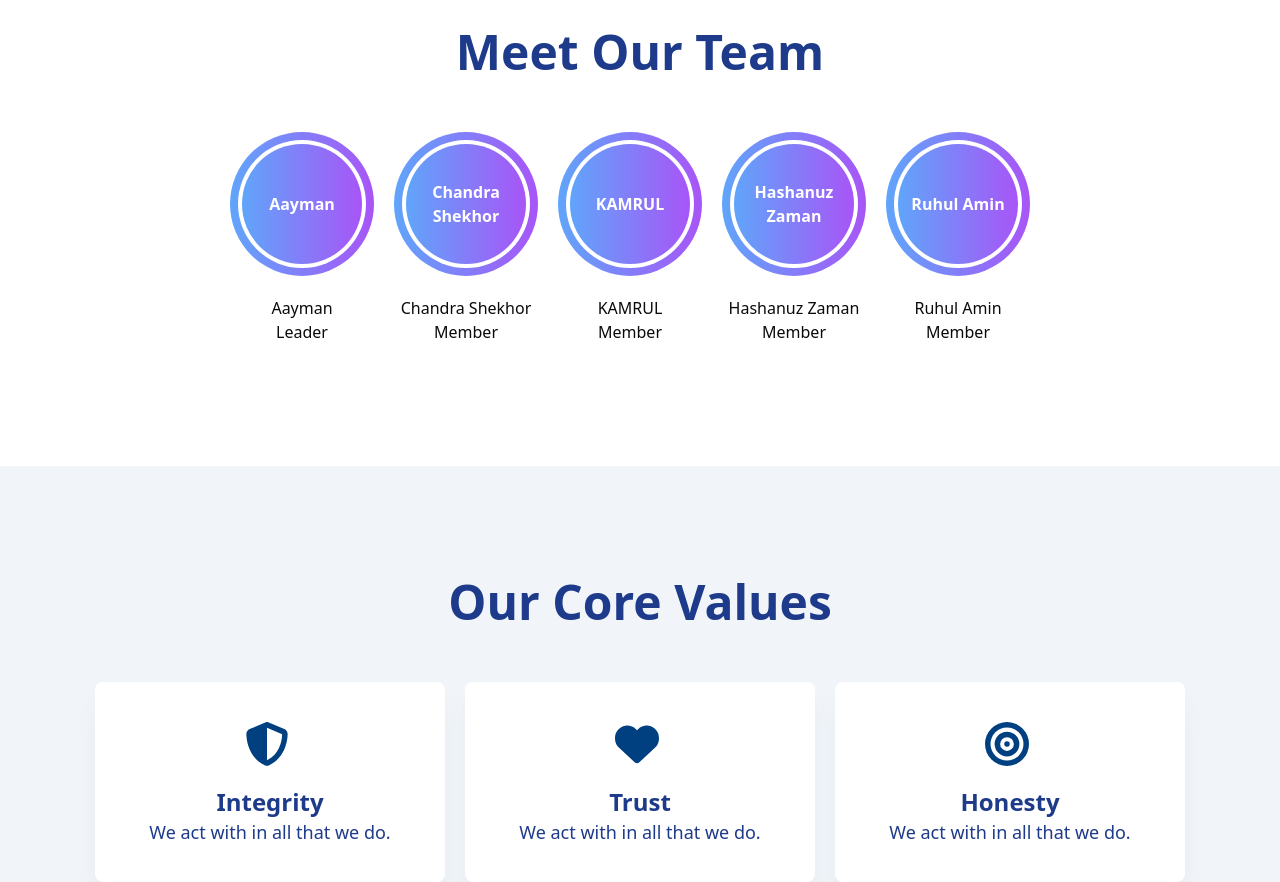
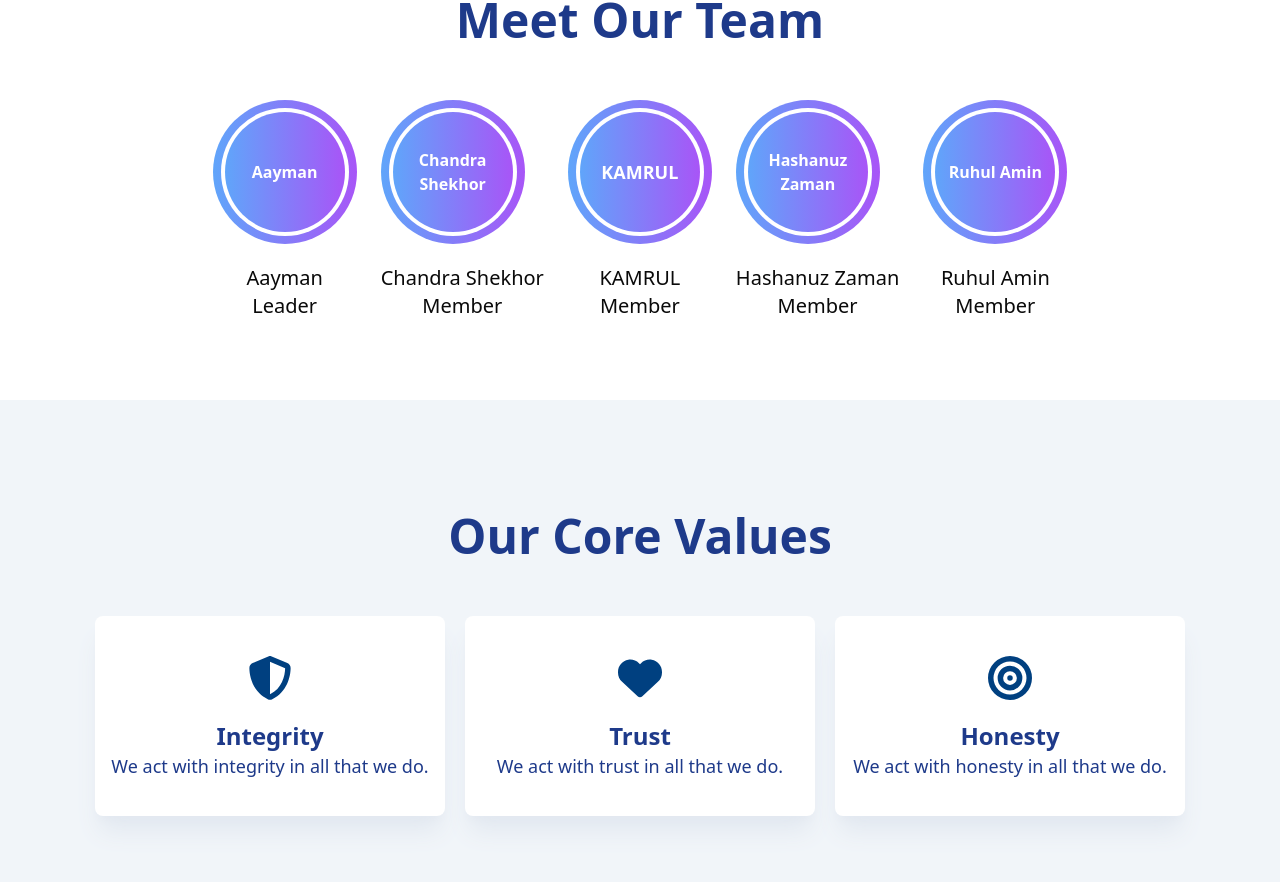
Before and after one commit to aayman01/lama-heaven, a Next.js app: page /about in a window 1280 px wide. Shown: the part 984-1866 px from the top of the page. Built offline with nearby package versions, Linux system fonts and the light colour scheme; no server answers.

Commit message:
add Email sending

```diff
--- a/package.json
+++ b/package.json
@@ -15,6 +15,7 @@
     "axios": "^1.7.8",
     "bcrypt": "^5.1.1",
     "bcryptjs": "^2.4.3",
+    "body-parser": "^1.20.3",
     "class-variance-authority": "^0.7.1",
     "clsx": "^2.1.1",
     "cors": "^2.8.5",
@@ -32,6 +33,7 @@
     "react": "^18.3.1",
     "react-dom": "^18.3.1",
     "react-icons": "^5.3.0",
+    "sweetalert2": "^11.14.5",
     "tailwind-merge": "^2.5.5",
     "tailwindcss-animate": "^1.0.7"
   },
--- a/src/app/about/page.js
+++ b/src/app/about/page.js
@@ -28,120 +28,128 @@ const about = () => {
                 </div>
 
             </div>
-            <div className="text-center w-full h-[350px] bg-slate-100 pt-28">
+            <div className="text-center w-full h-[350px] bg-slate-100  pt-12 lg:pt-28">
                 <h1 className="text-5xl text-blue-900 font-bold">Our Vision</h1>
                 <p className="text-2xl font-normal pt-5 text-neutral-600">To become the leading car rental company known for quality, innovation, and <br /> commitment to our customers and community.</p>
             </div>
 
-            <div className="text-center w-full h-[550px] bg-white pt-28">
-                <h1 className="text-5xl text-blue-900  font-bold">Meet Our Team</h1>
-                <div className="flex justify-center items-center pt-14 ">
-                    <div className="mr-5">
-                        <div className="w-36  h-36 rounded-full bg-gradient-to-r from-blue-400 to-purple-500 flex items-center justify-center">
-                            <div className="w-32 h-32 rounded-full bg-white flex items-center justify-center">
-                                <div className="w-[120px] h-[120px] rounded-full bg-gradient-to-r from-blue-400 to-purple-500 flex items-center justify-center text-white font-bold">
+            <div className="text-center w-full h-auto bg-white pt-20 pb-20">
+                <h1 className="text-4xl lg:text-5xl text-blue-900 font-bold">Meet Our Team</h1>
+                <div className="flex flex-wrap justify-center items-center gap-6 pt-14">
+                    <div className="text-center">
+                        <div className="w-24 h-24 sm:w-28 sm:h-28 lg:w-36 lg:h-36 rounded-full bg-gradient-to-r from-blue-400 to-purple-500 flex items-center justify-center">
+                            <div className="w-22 h-22 sm:w-20 sm:h-20 lg:w-32 lg:h-32 rounded-full bg-white flex items-center justify-center">
+                                <div className="w-[80px] h-[80px] sm:w-[100px] sm:h-[100px] lg:w-[120px] lg:h-[120px] rounded-full bg-gradient-to-r from-blue-400 to-purple-500 flex items-center justify-center text-white font-bold">
                                     Aayman
                                 </div>
                             </div>
                         </div>
-                        <h1 className="mt-5">Aayman</h1>
-                        <h1>Leader</h1>
+                        <h1 className="mt-5 text-sm lg:text-xl">Aayman</h1>
+                        <h1 className="text-sm lg:text-xl">Leader</h1>
                     </div>
-                    <div className="mr-5">
-                        <div className="w-36  h-36 rounded-full bg-gradient-to-r from-blue-400 to-purple-500 flex items-center justify-center">
-                            <div className="w-32 h-32 rounded-full bg-white flex items-center justify-center">
-                                <div className="w-[120px] h-[120px] rounded-full bg-gradient-to-r from-blue-400 to-purple-500 flex items-center justify-center text-white font-bold">
+
+                    <div className="text-center">
+                        <div className="w-24 h-24 sm:w-28 sm:h-28 lg:w-36 lg:h-36 rounded-full bg-gradient-to-r from-blue-400 to-purple-500 flex items-center justify-center">
+                            <div className="w-22 h-22 sm:w-20 sm:h-20 lg:w-32 lg:h-32 rounded-full bg-white flex items-center justify-center">
+                                <div className="w-[80px] h-[80px] sm:w-[100px] sm:h-[100px] lg:w-[120px] lg:h-[120px] rounded-full bg-gradient-to-r from-blue-400 to-purple-500 flex items-center justify-center text-white font-bold">
                                     Chandra Shekhor
                                 </div>
                             </div>
                         </div>
-                        <h1 className="mt-5">Chandra Shekhor</h1>
-                        <h1>Member</h1>
+                        <h1 className="mt-5 text-sm lg:text-xl">Chandra Shekhor</h1>
+                        <h1 className="text-sm lg:text-xl">Member</h1>
                     </div>
-                    <div className="mr-5">
-                        <div className="w-36  h-36 rounded-full bg-gradient-to-r from-blue-400 to-purple-500 flex items-center justify-center">
-                            <div className="w-32 h-32 rounded-full bg-white flex items-center justify-center">
-                                <div className="w-[120px] h-[120px] rounded-full bg-gradient-to-r from-blue-400 to-purple-500 flex items-center justify-center text-white font-bold">
+
+                    <div className="text-center">
+                        <div className="w-24 h-24 sm:w-28 sm:h-28 lg:w-36 lg:h-36 rounded-full bg-gradient-to-r from-blue-400 to-purple-500 flex items-center justify-center">
+                            <div className="w-22 h-22 sm:w-20 sm:h-20 lg:w-32 lg:h-32 rounded-full bg-white flex items-center justify-center">
+                                <div className="w-[80px] h-[80px] sm:w-[100px] sm:h-[100px] lg:w-[120px] lg:h-[120px] rounded-full bg-gradient-to-r from-blue-400 to-purple-500 flex items-center justify-center text-white font-bold text-xs sm:text-sm lg:text-lg">
                                     KAMRUL
                                 </div>
                             </div>
                         </div>
-                        <h1 className="mt-5">KAMRUL</h1>
-                        <h1>Member</h1>
+                        <h1 className="mt-5 text-sm lg:text-xl">KAMRUL</h1>
+                        <h1 className="text-sm lg:text-xl">Member</h1>
                     </div>
-                    <div className="mr-5">
-                        <div className="w-36  h-36 rounded-full bg-gradient-to-r from-blue-400 to-purple-500 flex items-center justify-center">
-                            <div className="w-32 h-32 rounded-full bg-white flex items-center justify-center">
-                                <div className="w-[120px] h-[120px] rounded-full bg-gradient-to-r from-blue-400 to-purple-500 flex items-center justify-center text-white font-bold">
+
+                    <div className="text-center">
+                        <div className="w-24 h-24 sm:w-28 sm:h-28 lg:w-36 lg:h-36 rounded-full bg-gradient-to-r from-blue-400 to-purple-500 flex items-center justify-center">
+                            <div className="w-22 h-22 sm:w-20 sm:h-20 lg:w-32 lg:h-32 rounded-full bg-white flex items-center justify-center">
+                                <div className="w-[80px] h-[80px] sm:w-[100px] sm:h-[100px] lg:w-[120px] lg:h-[120px] rounded-full bg-gradient-to-r from-blue-400 to-purple-500 flex items-center justify-center text-white font-bold">
                                     Hashanuz Zaman
                                 </div>
                             </div>
                         </div>
-                        <h1 className="mt-5">Hashanuz Zaman</h1>
-                        <h1>Member</h1>
+                        <h1 className="mt-5 text-sm lg:text-xl">Hashanuz Zaman</h1>
+                        <h1 className="text-sm lg:text-xl">Member</h1>
                     </div>
-                    <div className="mr-5">
-                        <div className="w-36  h-36 rounded-full bg-gradient-to-r from-blue-400 to-purple-500 flex items-center justify-center">
-                            <div className="w-32 h-32 rounded-full bg-white flex items-center justify-center">
-                                <div className="w-[120px] h-[120px] rounded-full bg-gradient-to-r from-blue-400 to-purple-500 flex items-center justify-center text-white font-bold">
+
+                    <div className="text-center">
+                        <div className="w-24 h-24 sm:w-28 sm:h-28 lg:w-36 lg:h-36 rounded-full bg-gradient-to-r from-blue-400 to-purple-500 flex items-center justify-center">
+                            <div className="w-22 h-22 sm:w-20 sm:h-20 lg:w-32 lg:h-32 rounded-full bg-white flex items-center justify-center">
+                                <div className="w-[80px] h-[80px] sm:w-[100px] sm:h-[100px] lg:w-[120px] lg:h-[120px] rounded-full bg-gradient-to-r from-blue-400 to-purple-500 flex items-center justify-center text-white font-bold">
                                     Ruhul Amin
                                 </div>
                             </div>
                         </div>
-                        <h1 className="mt-5">Ruhul Amin</h1>
-                        <h1>Member</h1>
+                        <h1 className="mt-5 text-sm lg:text-xl">Ruhul Amin</h1>
+                        <h1 className="text-sm lg:text-xl">Member</h1>
                     </div>
                 </div>
             </div>
 
 
-            <div className="text-center w-full h-[550px] bg-slate-100 pt-28">
-                <h1 className="text-5xl text-blue-900  font-bold">Our Core Values</h1>
-                <div className="flex justify-center pt-14">
-                    <div className="w-[350px] mr-5 h-[200px] text-blue-900 bg-white shadow-xl rounded-lg shadow-slate-200">
-                        <div className="w-11 h-11 ml-[150px] mt-10 ">
-                            <svg xmlns="http://www.w3.org/2000/svg"
-                                viewBox="0 0 512 512"
-                            ><path fill="#004080"
-                                d="M256 0c4.6 0 9.2 1 13.4 2.9L457.7 82.8c22 9.3 38.4 31 38.3 57.2c-.5 99.2-41.3 280.7-213.6 363.2c-16.7 8-36.1 8-52.8 0C57.3 420.7 16.5 239.2 16 140c-.1-26.2 16.3-47.9 38.3-57.2L242.7 2.9C246.8 1 251.4 0 256 0zm0 66.8l0 378.1C394 378 431.1 230.1 432 141.4L256 66.8s0 0 0 0z" />
+
+            <div className="text-center w-full h-auto lg:h-[550px] bg-slate-100 pt-28">
+                <h1 className="text-4xl lg:text-5xl text-blue-900 font-bold">Our Core Values</h1>
+                <div className="flex flex-col lg:flex-row justify-center pb-20 lg:pb-0 items-center pt-14 gap-6 lg:gap-5">
+                    <div className="w-[300px] lg:w-[350px] h-[200px] text-blue-900 bg-white shadow-xl rounded-lg shadow-slate-200 flex flex-col items-center">
+                        <div className="w-11 h-11 mt-6 lg:mt-10">
+                            <svg xmlns="http://www.w3.org/2000/svg" viewBox="0 0 512 512">
+                                <path fill="#004080" d="M256 0c4.6 0 9.2 1 13.4 2.9L457.7 82.8c22 9.3 38.4 31 38.3 57.2c-.5 99.2-41.3 280.7-213.6 363.2c-16.7 8-36.1 8-52.8 0C57.3 420.7 16.5 239.2 16 140c-.1-26.2 16.3-47.9 38.3-57.2L242.7 2.9C246.8 1 251.4 0 256 0zm0 66.8l0 378.1C394 378 431.1 230.1 432 141.4L256 66.8s0 0 0 0z" />
                             </svg>
                         </div>
-                        <h1 className="pt-5 text-2xl font-semibold">Integrity</h1>
-                        <p className="text-lg">We act with  in all that we do.</p>
+                        <h1 className="pt-4 lg:pt-5 text-2xl font-semibold">Integrity</h1>
+                        <p className="text-lg text-center px-4">We act with integrity in all that we do.</p>
                     </div>
-                    <div className="w-[350px] mr-5 h-[200px] text-blue-900 bg-white shadow-xl rounded-lg shadow-slate-200">
-                        <div className="w-11 h-11 ml-[150px] mt-10 ">
-                            <svg xmlns="http://www.w3.org/2000/svg" viewBox="0 0 512 512"><path fill="#004080" d="M47.6 300.4L228.3 469.1c7.5 7 17.4 10.9 27.7 10.9s20.2-3.9 27.7-10.9L464.4 300.4c30.4-28.3 47.6-68 47.6-109.5v-5.8c0-69.9-50.5-129.5-119.4-141C347 36.5 300.6 51.4 268 84L256 96 244 84c-32.6-32.6-79-47.5-124.6-39.9C50.5 55.6 0 115.2 0 185.1v5.8c0 41.5 17.2 81.2 47.6 109.5z" /></svg>
+                    <div className="w-[300px] lg:w-[350px] h-[200px] text-blue-900 bg-white shadow-xl rounded-lg shadow-slate-200 flex flex-col items-center">
+                        <div className="w-11 h-11 mt-6 lg:mt-10">
+                            <svg xmlns="http://www.w3.org/2000/svg" viewBox="0 0 512 512">
+                                <path fill="#004080" d="M47.6 300.4L228.3 469.1c7.5 7 17.4 10.9 27.7 10.9s20.2-3.9 27.7-10.9L464.4 300.4c30.4-28.3 47.6-68 47.6-109.5v-5.8c0-69.9-50.5-129.5-119.4-141C347 36.5 300.6 51.4 268 84L256 96 244 84c-32.6-32.6-79-47.5-124.6-39.9C50.5 55.6 0 115.2 0 185.1v5.8c0 41.5 17.2 81.2 47.6 109.5z" />
+                            </svg>
                         </div>
-                        <h1 className="pt-5 text-2xl font-semibold">Trust</h1>
-                        <p className="text-lg">We act with  in all that we do.</p>
+                        <h1 className="pt-4 lg:pt-5 text-2xl font-semibold">Trust</h1>
+                        <p className="text-lg text-center px-4">We act with trust in all that we do.</p>
                     </div>
-                    <div className="w-[350px] h-[200px] text-blue-900 bg-white shadow-xl rounded-lg shadow-slate-200">
-                        <div className="w-11 h-11 ml-[150px] mt-10 ">
-                            <svg xmlns="http://www.w3.org/2000/svg" viewBox="0 0 512 512"><path fill="#004080" d="M448 256A192 192 0 1 0 64 256a192 192 0 1 0 384 0zM0 256a256 256 0 1 1 512 0A256 256 0 1 1 0 256zm256 80a80 80 0 1 0 0-160 80 80 0 1 0 0 160zm0-224a144 144 0 1 1 0 288 144 144 0 1 1 0-288zM224 256a32 32 0 1 1 64 0 32 32 0 1 1 -64 0z" /></svg>
+                    <div className="w-[300px] lg:w-[350px] h-[200px] text-blue-900 bg-white shadow-xl rounded-lg shadow-slate-200 flex flex-col items-center">
+                        <div className="w-11 h-11 mt-6 lg:mt-10">
+                            <svg xmlns="http://www.w3.org/2000/svg" viewBox="0 0 512 512">
+                                <path fill="#004080" d="M448 256A192 192 0 1 0 64 256a192 192 0 1 0 384 0zM0 256a256 256 0 1 1 512 0A256 256 0 1 1 0 256zm256 80a80 80 0 1 0 0-160 80 80 0 1 0 0 160zm0-224a144 144 0 1 1 0 288 144 144 0 1 1 0-288zM224 256a32 32 0 1 1 64 0 32 32 0 1 1 -64 0z" />
+                            </svg>
                         </div>
-                        <h1 className="pt-5 text-2xl font-semibold">Honesty</h1>
-                        <p className="text-lg">We act with  in all that we do.</p>
+                        <h1 className="pt-4 lg:pt-5 text-2xl font-semibold">Honesty</h1>
+                        <p className="text-lg text-center px-4">We act with honesty in all that we do.</p>
                     </div>
                 </div>
             </div>
 
-            <div className="text-center w-full h-[400px] bg-gradient-to-r from-indigo-500 from-10% via-sky-500 via-30% to-emerald-500 to-90%">
-                <div className="w-16 h-16 ml-[725px] pt-16 ">
+
+            <div className="text-center w-full h-[430px] lg:h-[400px] bg-gradient-to-r from-indigo-500 from-10% via-sky-500 via-30% to-emerald-500 to-90%">
+                <div className="w-16 h-16 ml-[150px] lg:ml-[725px] pt-5 lg:pt-16 ">
                     <svg xmlns="http://www.w3.org/2000/svg" viewBox="0 0 448 512"><path fill="#c0c0c0" d="M96 0C43 0 0 43 0 96L0 416c0 53 43 96 96 96l288 0 32 0c17.7 0 32-14.3 32-32s-14.3-32-32-32l0-64c17.7 0 32-14.3 32-32l0-320c0-17.7-14.3-32-32-32L384 0 96 0zm0 384l256 0 0 64L96 448c-17.7 0-32-14.3-32-32s14.3-32 32-32zm32-240c0-8.8 7.2-16 16-16l192 0c8.8 0 16 7.2 16 16s-7.2 16-16 16l-192 0c-8.8 0-16-7.2-16-16zm16 48l192 0c8.8 0 16 7.2 16 16s-7.2 16-16 16l-192 0c-8.8 0-16-7.2-16-16s7.2-16 16-16z" /></svg>
                 </div>
-                <h1 className="text-5xl pt-24 text-white font-bold">Our Story</h1>
+                <h1 className="text-5xl pt-10 lg:pt-24 text-white font-bold">Our Story</h1>
                 <p className="text-2xl font-normal pt-5 text-white">Founded in 2024, UrbanDrive has quickly grown
                     to become a trusted name in <br /> car rentals, known for our dedication to customer service and high-quality <br /> vehicles.</p>
             </div>
 
             <div className="text-center w-full h-[350px] bg-slate-100 pt-28">
                 <h1 className="text-5xl text-blue-900 font-bold">Get in Touch</h1>
-                <p className="text-2xl font-normal pt-5 text-neutral-600">Have questions? Reach out to us at .</p>
+                <p className="text-xl lg:text-2xl font-normal pt-5 text-neutral-600">Have questions? Reach out to us at .</p>
                 <button className="px-4 py-2 mt-7 w-32 h-16 bg-yellow-500 text-white font-bold rounded-lg shadow hover:bg-yellow-600 focus:outline-none focus:ring-2 focus:ring-yellow-400">
                     <div className="flex">
                         <div className="w-7 h-7 mr-3 ml-2  ">
-                        <svg xmlns="http://www.w3.org/2000/svg" viewBox="0 0 512 512"><path fill="#ffffff" d="M48 64C21.5 64 0 85.5 0 112c0 15.1 7.1 29.3 19.2 38.4L236.8 313.6c11.4 8.5 27 8.5 38.4 0L492.8 150.4c12.1-9.1 19.2-23.3 19.2-38.4c0-26.5-21.5-48-48-48L48 64zM0 176L0 384c0 35.3 28.7 64 64 64l384 0c35.3 0 64-28.7 64-64l0-208L294.4 339.2c-22.8 17.1-54 17.1-76.8 0L0 176z"/></svg>
+                            <svg xmlns="http://www.w3.org/2000/svg" viewBox="0 0 512 512"><path fill="#ffffff" d="M48 64C21.5 64 0 85.5 0 112c0 15.1 7.1 29.3 19.2 38.4L236.8 313.6c11.4 8.5 27 8.5 38.4 0L492.8 150.4c12.1-9.1 19.2-23.3 19.2-38.4c0-26.5-21.5-48-48-48L48 64zM0 176L0 384c0 35.3 28.7 64 64 64l384 0c35.3 0 64-28.7 64-64l0-208L294.4 339.2c-22.8 17.1-54 17.1-76.8 0L0 176z" /></svg>
                         </div>
                         <div>
                             <h1 className="text-white">Send</h1>
```
Also changed, not shown: src/app/contact/page.js (+172 -56 lines), src/pages/api/contact.js (added, +38 -0 lines), 1 other file (tests, documents, lock files or other folders).
